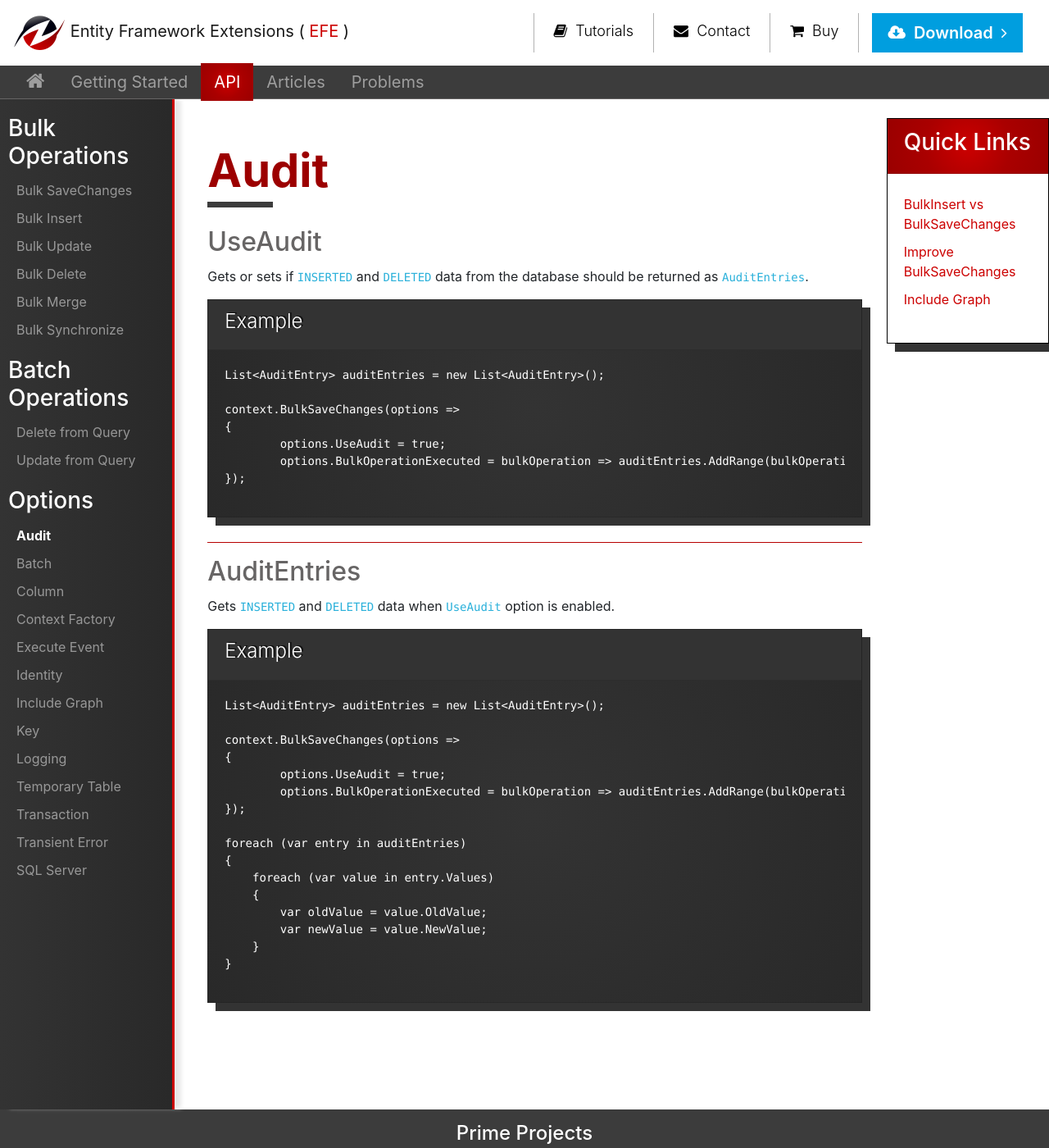
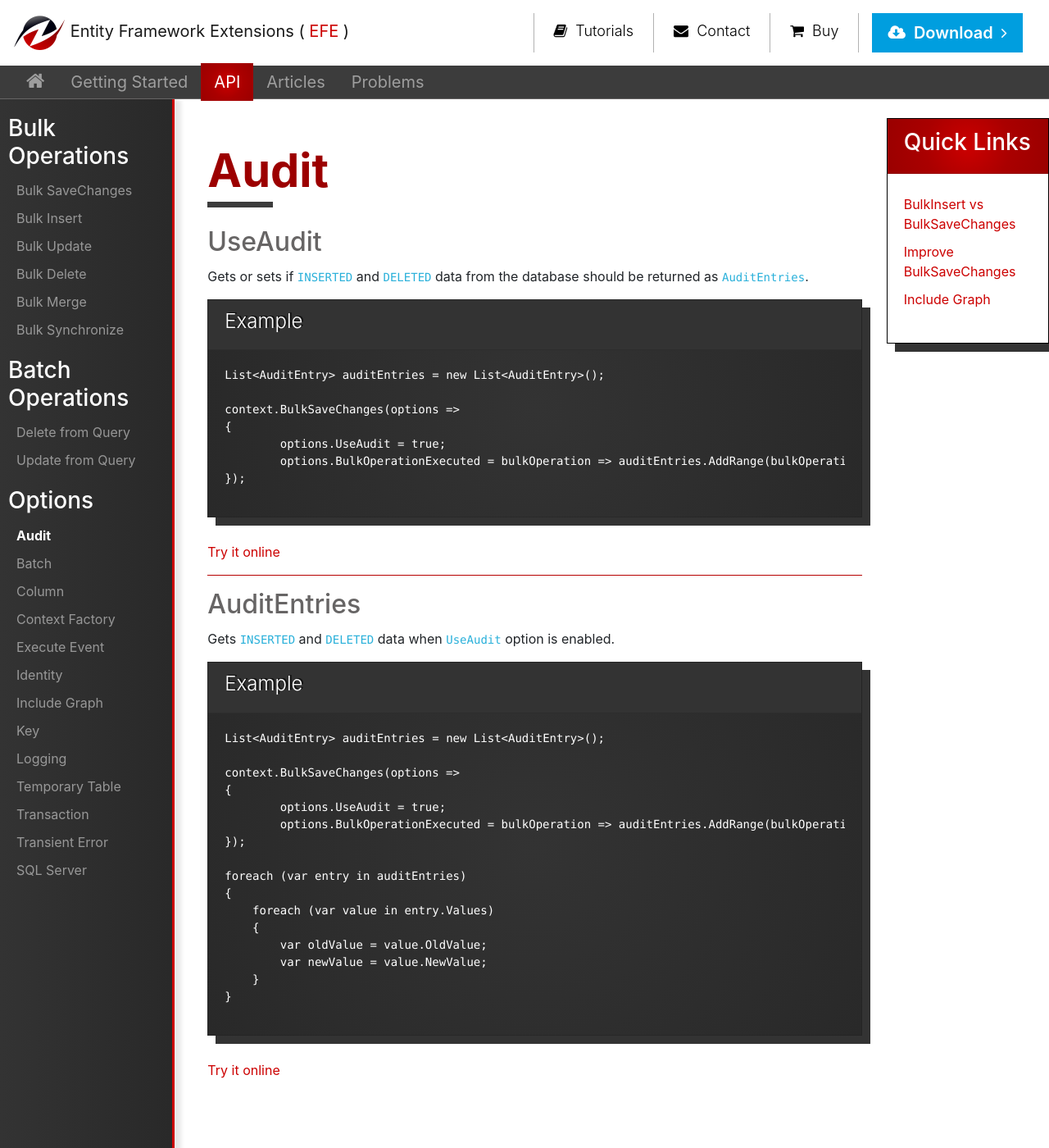
Before and after one commit to zzzprojects/EntityFramework-Extensions, a Jekyll site: the page built from docs/pages/api/options-summary/options-audit.md, in a window 1280 px wide and 1400 px high. Shown: the whole window at 82% size. Built offline with Jekyll 4.4.1, drawn with Linux system fonts in a browser that asks for light colours; nearby versions of some CDN libraries; our own code applies the rules of GitHub Pages for plain Markdown files; part of the change alters nothing that is shown.

Commit message:
Update options-audit.md

```diff
--- a/docs/pages/api/options-summary/options-audit.md
+++ b/docs/pages/api/options-summary/options-audit.md
@@ -16,6 +16,7 @@ context.BulkSaveChanges(options =>
 });
 
 {% endhighlight %}
+{% include component-try-it.html href='https://dotnetfiddle.net/cIHYyb' %}
 
 ---
 
@@ -41,3 +42,4 @@ foreach (var entry in auditEntries)
     }
 }
 {% endhighlight %}
+{% include component-try-it.html href='https://dotnetfiddle.net/WwQ7oZ' %}
```
